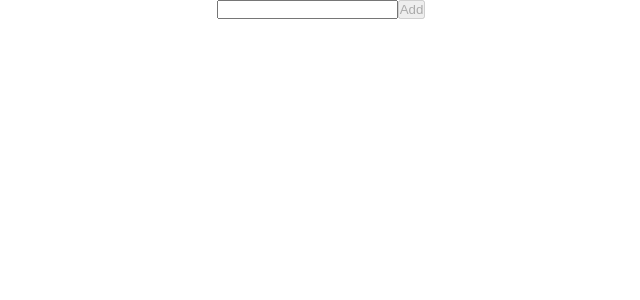
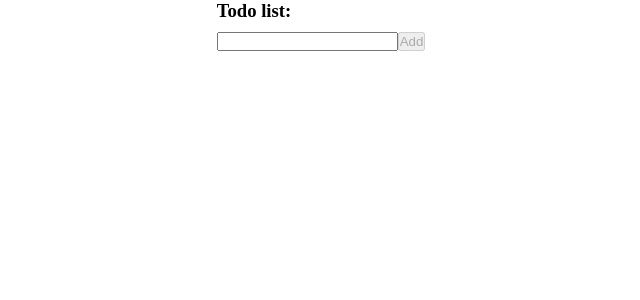
Before and after one commit to smenzeleev/wiley_test, a React (Create React App) app: page / in a window 1280 px wide. Shown: the top 300 px of the page, without its empty margins (319-959 px from the left). Built offline with nearby package versions, Linux system fonts and the light colour scheme.

Commit message:
add some style and polish

```diff
--- a/src/App.tsx
+++ b/src/App.tsx
@@ -1,15 +1,8 @@
 import React from "react";
 import type { Item } from "./TodoList";
 import StorageManager from "./StorageManager";
-import TodoList from "./TodoList/TodoList";
-import styled from "styled-components";
-
-const Wrapper = styled.div`
-  display: flex;
-  width: 100%;
-  height: 100%;
-  justify-content: center;
-`;
+import { TodoList } from "./TodoList";
+import { FlexBox } from "./common";
 
 // Better to export once for a whole app
 const storageManager = new StorageManager(global.localStorage, "TODO_APP");
@@ -24,9 +17,9 @@ function App() {
   }
 
   return (
-    <Wrapper>
+    <FlexBox justifyContent="center">
       <TodoList initialItems={storagedItems} onChange={handleTodoListChange} />
-    </Wrapper>
+    </FlexBox>
   );
 }
 
--- a/src/TodoList/NewItemBlock.tsx
+++ b/src/TodoList/NewItemBlock.tsx
@@ -28,7 +28,7 @@ export function NewItemBlock({ onAdd }: Props) {
   }
 
   return (
-    <FlexBox>
+    <FlexBox margin="10px 0 10px 0">
       <input type="text" value={title} onChange={handleChange} />
       <button onClick={handleAddClick} disabled={!Boolean(title)}>
         Add
--- a/src/TodoList/TodoItem.tsx
+++ b/src/TodoList/TodoItem/TodoItem.tsx
@@ -1,50 +1,20 @@
 import React, { useReducer } from "react";
 import styled from "styled-components";
 import { ifProp } from "styled-tools";
-import { FlexBox } from "../common";
-import type { Item } from "./TodoList.types";
+import { FlexBox } from "../../common";
+import type { Item } from "../TodoList.types";
+import TodoItemReducer, { INITIAL_STATE } from "./TodoItemReducer";
 
 const Title = styled.span<{ completed: Boolean }>`
   text-decoration: ${ifProp("completed", "line-through", "none")};
-`;
-
-const Wrapper = styled(FlexBox)`
-  user-select: none;
 `;
 
 interface Props extends Item {
   onChange: (item: Item, action: "change" | "remove") => void;
 }
 
-type State = {
-  editMode: boolean;
-  newTitle: string;
-};
-
-type Action = {
-  type: "setState";
-  payload: {
-    editMode?: boolean;
-    newTitle?: string;
-  };
-};
-
-function reducer(state: State, action: Action) {
-  switch (action.type) {
-    case "setState":
-      return { ...state, ...action.payload };
-    default:
-      return state;
-  }
-}
-
-const INITIAL_STATE = {
-  editMode: false,
-  newTitle: "",
-};
-
 function TodoItem({ onChange, ...itemData }: Props) {
-  const [state, dispatch] = useReducer(reducer, INITIAL_STATE, () => ({
+  const [state, dispatch] = useReducer(TodoItemReducer, INITIAL_STATE, () => ({
     ...INITIAL_STATE,
     newTitle: itemData.title,
   }));
@@ -93,35 +63,44 @@ function TodoItem({ onChange, ...itemData }: Props) {
   }
 
   return (
-    <Wrapper as="li">
+    <FlexBox as="li" margin="0 0 10px 0">
       {!state.editMode ? (
-        <>
+        <FlexBox direction="column">
+          <FlexBox>
             <Title completed={completed} onClick={handleTitleClick}>
               {title}
             </Title>
+          </FlexBox>
+          <FlexBox justifyContent="space-between">
             <button title="Remove Task" onClick={handleRemoveClick}>
               Remove
             </button>
             <button title="Edit Task Title" onClick={handleEditClick}>
               Edit
             </button>
-        </>
+          </FlexBox>
+        </FlexBox>
       ) : (
-        <>
+        <FlexBox direction="column">
+          <FlexBox>
             <input
               title="New title"
               value={state.newTitle}
               onChange={handleNewTitleChange}
+              style={{ width: "100%" }}
             />
+          </FlexBox>
+          <FlexBox justifyContent="space-between">
             <button title="Apply changes" onClick={handleApplyChangesClick}>
               Apply
             </button>
             <button title="Decline changes" onClick={handleCancelClick}>
               Cancel
             </button>
-        </>
+          </FlexBox>
+        </FlexBox>
       )}
-    </Wrapper>
+    </FlexBox>
   );
 }
 
--- /dev/null
+++ b/src/TodoList/TodoItem/TodoItemReducer.ts
@@ -0,0 +1,28 @@
+type State = {
+  editMode: boolean;
+  newTitle: string;
+};
+
+type Action = {
+  type: "setState";
+  payload: {
+    editMode?: boolean;
+    newTitle?: string;
+  };
+};
+
+function reducer(state: State, action: Action) {
+  switch (action.type) {
+    case "setState":
+      return { ...state, ...action.payload };
+    default:
+      return state;
+  }
+}
+
+export const INITIAL_STATE = {
+  editMode: false,
+  newTitle: "",
+};
+
+export default reducer;
--- /dev/null
+++ b/src/TodoList/TodoItem/index.ts
@@ -0,0 +1,2 @@
+import TodoItem from "./TodoItem";
+export { TodoItem };
--- a/src/TodoList/TodoList.style.ts
+++ b/src/TodoList/TodoList.style.ts
@@ -4,4 +4,5 @@ export const Wrapper = styled.div``;
 
 export const List = styled.ul`
   list-style: none;
+  width: 100%;
 `;
--- a/src/TodoList/TodoList.tsx
+++ b/src/TodoList/TodoList.tsx
@@ -3,8 +3,9 @@ import reducer, { INITIAL_STATE, ACTION_TYPES } from "./TodoListReducer";
 import type { Item } from "./TodoList.types";
 import * as s from "./TodoList.style";
 import NewItemBlock from "./NewItemBlock";
-import TodoItem from "./TodoItem";
 import { sortTodoItemsInReverseOrder } from "./helpers";
+import { FlexBox } from "../common";
+import { TodoItem } from "./TodoItem";
 
 interface Props {
   initialItems?: Item[];
@@ -45,14 +46,21 @@ function TodoList({ initialItems, onChange }: Props) {
   const { items } = state;
 
   return (
-    <s.Wrapper>
+    <FlexBox direction="column" width="auto">
+      <FlexBox>
+        <h3>Todo list:</h3>
+      </FlexBox>
+
       <NewItemBlock onAdd={addItem} />
-      <s.List>
-        {items.map((item) => (
-          <TodoItem key={item.id} {...item} onChange={hanleChangeTodoItem} />
-        ))}
-      </s.List>
-    </s.Wrapper>
+
+      <FlexBox>
+        <s.List>
+          {items.map((item) => (
+            <TodoItem key={item.id} {...item} onChange={hanleChangeTodoItem} />
+          ))}
+        </s.List>
+      </FlexBox>
+    </FlexBox>
   );
 }
 
--- a/src/TodoList/index.ts
+++ b/src/TodoList/index.ts
@@ -1 +1,3 @@
+import TodoList from "./TodoList";
 export * from "./TodoList.types";
+export { TodoList };
--- a/src/common/FlexBox.ts
+++ b/src/common/FlexBox.ts
@@ -2,14 +2,50 @@ import styled from "styled-components";
 import { prop } from "styled-tools";
 
 interface Props {
+  direction?: "row" | "column" | "reverse-row" | "reverse-column";
   width?: string;
   height?: string;
+  margin?: string;
+  padding?: string;
+  justifyContent?: string;
+  justifyItems?: string;
+  alignItems?: string;
+  alignContent?: string;
+  maxWidth?: string;
+  maxHeight?: string;
+  minWidth?: string;
+  minHeight?: string;
+  overflow?: string;
+  wrap?: "wrap" | "nowrap";
+  order?: string;
+  grow?: string;
+  shrink?: string;
+  basis?: string;
 }
 
 const FlexBox = styled.div<Props>`
   display: flex;
+  flex-direction: ${prop("direction", "row")};
   width: ${prop("width", "100%")};
   height: ${prop("height", "auto")};
+  margin: ${prop("margin", 0)};
+  padding: ${prop("padding", 0)};
+  justify-items: ${prop("justifyItems", "stretch")};
+  align-items: ${prop("alignItems", "stretch")};
+  align-content: ${prop("alignContent", "normal")};
+  align-self: ${prop("alignSelf", "auto")};
+  justify-content: ${prop("justifyContent", "flex-start")};
+  justify-self: ${prop("justifySelf", "auto")};
+  overflow: ${prop("overflow", null)};
+  min-width: ${prop("minWidth")};
+  max-width: ${prop("maxWidth", "none")};
+  min-height: ${prop("minHeight")};
+  max-height: ${prop("maxHeight", "none")};
+  order: ${prop("order", 0)};
+  flex-wrap: ${prop("wrap", "nowrap")};
+  flex-grow: ${prop("grow", 0)};
+  flex-shrink: ${prop("shrink", 1)};
+  flex-basis: ${prop("basis", "auto")};
 `;
 
 export default FlexBox;
```
Also changed, not shown: public/delete.svg (added). Lines whose indentation alone changed are shown as unchanged.
